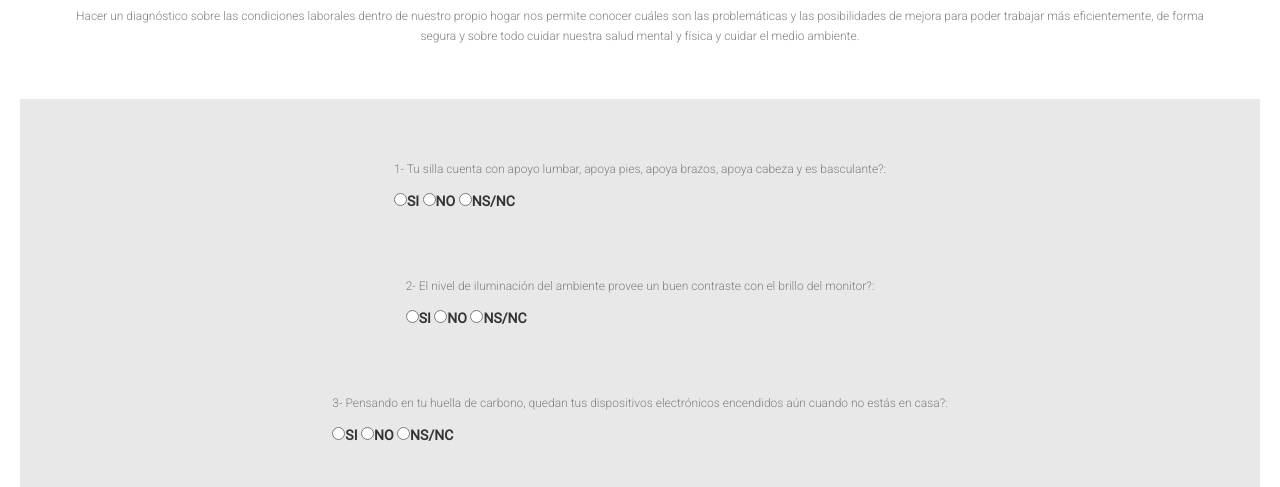
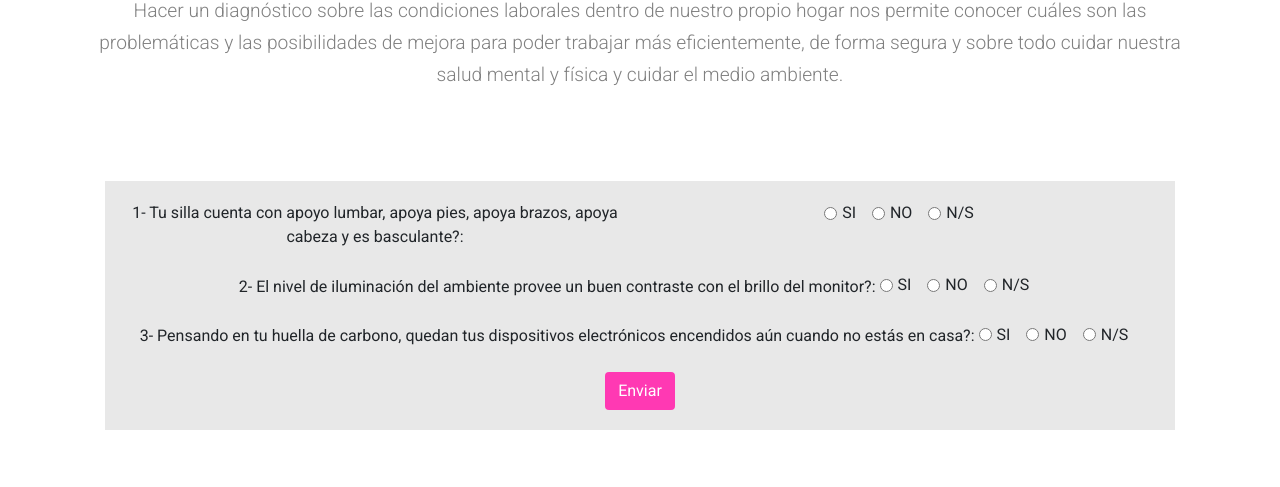
Before and after one commit to thinkbigwork/WorkingAtHome, a website: page WORKING_AT_HOME/pages/evaluar.html in a window 1280 px wide. Shown: the part 186-673 px from the top of the page. Drawn offline with nearby package versions, Linux system fonts and the light colour scheme.

Commit message:
agregado de bootstrap a los formularios

```diff
--- a/WORKING_AT_HOME/pages/evaluar.html
+++ b/WORKING_AT_HOME/pages/evaluar.html
@@ -9,7 +9,11 @@
     <link rel="shortcut icon" href="../img/favicon.png" type="image/x-icon">
     <link rel="stylesheet" href="../css/style.css"> <!--vinculacion entre html y css-->
     	<!-- Agregar los estilos de Bootstrap -->
-	<link rel="stylesheet" href="https://maxcdn.bootstrapcdn.com/bootstrap/3.3.7/css/bootstrap.min.css">
+      <link rel="stylesheet" href="https://maxcdn.bootstrapcdn.com/bootstrap/4.0.0/css/bootstrap.min.css">
+      <script src="https://ajax.googleapis.com/ajax/libs/jquery/3.3.1/jquery.min.js"></script>
+      <script src="https://cdnjs.cloudflare.com/ajax/libs/popper.js/1.12.9/umd/popper.min.js"></script>
+      <script src="https://maxcdn.bootstrapcdn.com/bootstrap/4.0.0/js/bootstrap.min.js"></script>
+
 
 </head> <!-- aquí cierra el encabezado -->
 
@@ -18,8 +22,11 @@
     <nav>
         <ul>
         <a href="../index.html"><img src="../img/logo.png" alt="Logo de working at home"></a>
+            <li><a href="./login.html">Login</a></li>
+            <li><a href="./contacto.html">Contacto </a></li>
+            <li><a href="./nosotros.html">Nosotros </a></li>
             <li><a href="#">Evaluar </a></li>
-            <li><a href="./login.html">Login</a></li>
+
         </ul>
     </nav>
     <main>
@@ -29,58 +36,70 @@
                 <p></p>
         </section>
 
-        <section class="cuestionario">
-            <div class="linea">
-              <p>1- Tu silla cuenta con apoyo lumbar, apoya pies, apoya brazos, apoya cabeza y es basculante?:</p>
-              <li>
-                <input type="radio" name="silla"><label> SI</label>
-                <input type="radio" name="silla"><label> NO</label>
-                <input type="radio" name="silla"><label> NS/NC</label>
-              </li>
-            </div>
+        <section>
+          <div class="container">
 
-            <div class="linea">
-                <p>2- El nivel de iluminación del ambiente provee un buen contraste con el brillo del monitor?:</p>
-                <li>
-                  <input type="radio" name="iluminacion"><label> SI</label>
-                  <input type="radio" name="iluminacion"><label> NO</label>
-                  <input type="radio" name="iluminacion"><label> NS/NC</label>
-                </li>
+            <form>
+              <div class="form-group">
+                <div class="row">
+                  <div class="col">
+                    <label for="pregunta1">1- Tu silla cuenta con apoyo lumbar, apoya pies, apoya brazos, apoya cabeza y es basculante?:</label>
+
+                  </div>
+                  <div class="col">
+                    <div class="form-check form-check-inline">
+                      <input class="form-check-input" type="radio" name="pregunta1" id="pregunta1_si" value="SI">
+                      <label class="form-check-label" for="pregunta1_si">SI</label>
+                    </div>
+                    <div class="form-check form-check-inline">
+                      <input class="form-check-input" type="radio" name="pregunta1" id="pregunta1_no" value="NO">
+                      <label class="form-check-label" for="pregunta1_no">NO</label>
+                    </div>
+                    <div class="form-check form-check-inline">
+                      <input class="form-check-input" type="radio" name="pregunta1" id="pregunta1_ns" value="N/S">
+                      <label class="form-check-label" for="pregunta1_ns">N/S</label>
+                    </div>
+                  </div>
+
+
+                </div>
               </div>
 
-              <div class="linea">
-                <p>3- Pensando en tu huella de carbono, quedan tus dispositivos electrónicos encendidos aún cuando no estás en casa?:</p>
-                <li>
-                  <input type="radio" name="carbono"><label> SI</label>
-                  <input type="radio" name="carbono"><label> NO</label>
-                  <input type="radio" name="carbono"><label> NS/NC</label>
-                </li>
+              <div class="form-group">
+                <div class="pregunta">
+                  <label for="pregunta2">2- El nivel de iluminación del ambiente provee un buen contraste con el brillo del monitor?:</label>
+                  <div class="form-check form-check-inline">
+                    <input class="form-check-input" type="radio" name="pregunta2" id="pregunta2_si" value="SI">
+                    <label class="form-check-label" for="pregunta2_si">SI</label>
+                  </div>
+                  <div class="form-check form-check-inline">
+                    <input class="form-check-input" type="radio" name="pregunta2" id="pregunta2_no" value="NO">
+                    <label class="form-check-label" for="pregunta2_no">NO</label>
+                  </div>
+                  <div class="form-check form-check-inline">
+                    <input class="form-check-input" type="radio" name="pregunta2" id="pregunta2_ns" value="N/S">
+                    <label class="form-check-label" for="pregunta2_ns">N/S</label>
+                  </div>
+                </div>
               </div>
 
-            <div class="linea">
-              <input type="submit" value="Submit">
-            </div>
-        </section>
-
-        <section>
-          <div class="container">
-            <form>
               <div class="form-group">
-                <label for="nombre">Nombre:</label>
-                <input type="text" class="form-control" id="nombre" placeholder="Ingrese su nombre">
+                <label for="pregunta3">3- Pensando en tu huella de carbono, quedan tus dispositivos electrónicos encendidos aún cuando no estás en casa?:</label>
+                <div class="form-check form-check-inline">
+                  <input class="form-check-input" type="radio" name="pregunta3" id="pregunta3_si" value="SI">
+                  <label class="form-check-label" for="pregunta3_si">SI</label>
+                </div>
+                <div class="form-check form-check-inline">
+                  <input class="form-check-input" type="radio" name="pregunta3" id="pregunta3_no" value="NO">
+                  <label class="form-check-label" for="pregunta2_no">NO</label>
+                </div>
+                <div class="form-check form-check-inline">
+                  <input class="form-check-input" type="radio" name="pregunta3" id="pregunta3_ns" value="N/S">
+                  <label class="form-check-label" for="pregunta3_ns">N/S</label>
+                </div>
               </div>
-              <div class="form-group">
-                <label for="apellido">Apellido:</label>
-                <input type="text" class="form-control" id="apellido" placeholder="Ingrese su apellido">
-              </div>
-              <div class="form-group">
-                <label for="email">Email:</label>
-                <input type="email" class="form-control" id="email" placeholder="Ingrese su email">
-              </div>
-              <button type="submit" class="btn btn-default">Enviar</button>
+              <button type="submit" class="btn button">Enviar</button>
             </form>
-          </div>
-
 
 
         </section>
@@ -95,8 +114,7 @@
                 <a href="https://www.instagram.com/" target="_blank">
                     <img src="../img/iconos/instagram.png" alt="Seguinos en Twitter">
                 </a>
-                <li><a href="./nosotros.html">Nosotros </a></li>
-                <li><a href="./contacto.html">Contacto </a></li>
+
                 <li><a href="#">Términos de Servicio</a></li>
                 <li><a href="#">Políticas de Privacidad</a></li>
             </ul>
@@ -104,7 +122,6 @@
         </footer>
     </main>
     <!-- Agregar los scripts de Bootstrap -->
-    <script src="https://maxcdn.bootstrapcdn.com/bootstrap/3.3.7/js/bootstrap.min.js"></script>
     <script src="https://cdn.jsdelivr.net/npm/bootstrap@5.3.0-alpha2/dist/js/bootstrap.bundle.min.js" integrity="sha384-qKXV1j0HvMUeCBQ+QVp7JcfGl760yU08IQ+GpUo5hlbpg51QRiuqHAJz8+BrxE/N" crossorigin="anonymous"></script>
 
 </body> <!-- termina lo que el usuario ve -->
```
Also changed, not shown: WORKING_AT_HOME/pages/login.html (+33 -18 lines), 1 other file.
